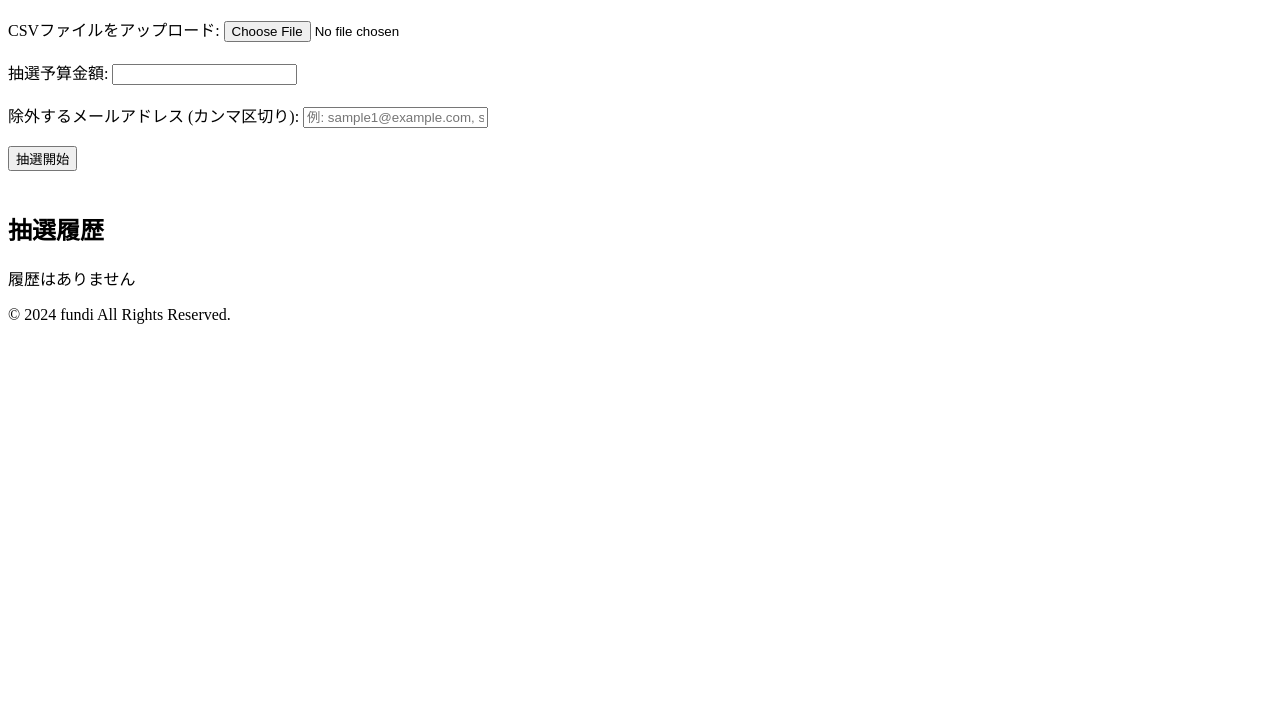
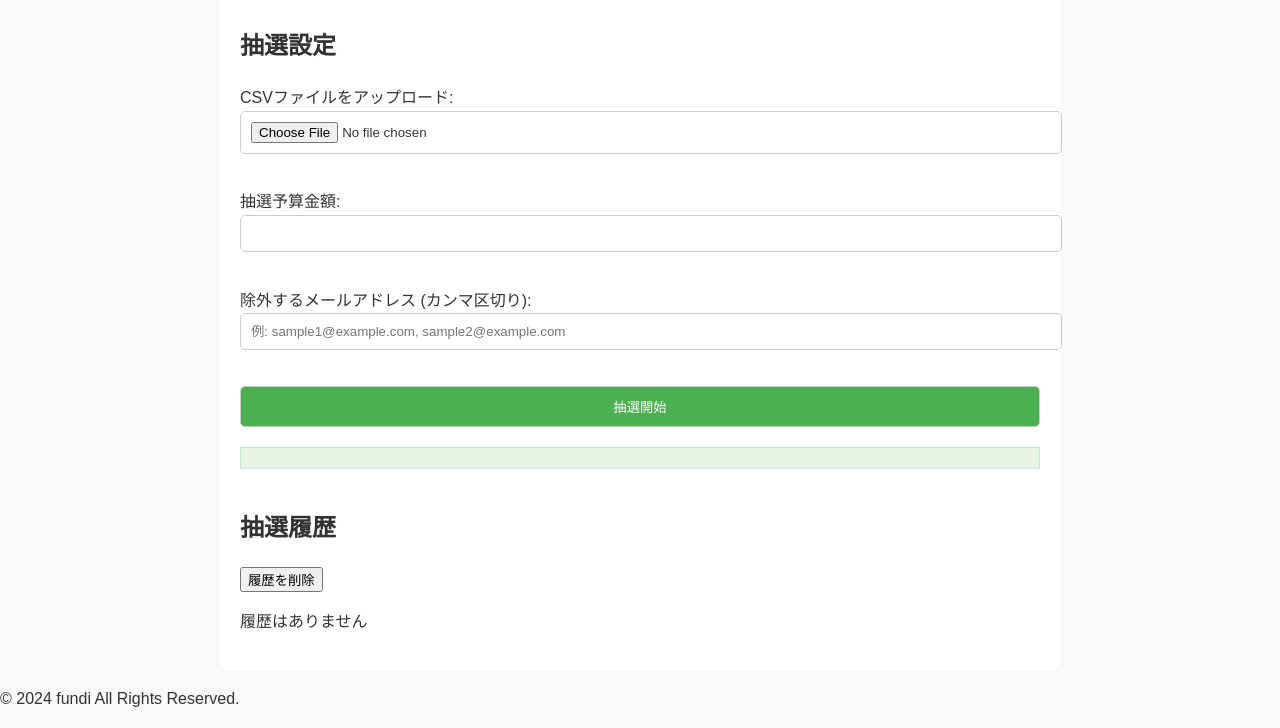
Before and after one commit to thiratsuka/lottery-app, a plain HTML site: page index.html in a window 1280 px wide. Shown: the part 127-855 px from the top of the page. Before the commit the page ends 800 px from the top, so only its background shows below. Drawn offline with Linux system fonts and the light colour scheme.

Commit message:
2024/12/09 v5

```diff
--- a/index.html
+++ b/index.html
@@ -5,6 +5,7 @@
     <meta charset="UTF-8">
     <meta name="viewport" content="width=device-width, initial-scale=1.0">
     <title>fundi抽選アプリ</title>
+    <link rel="stylesheet" href="./styles/style.css">
 </head>
 
 <body>
@@ -36,8 +37,8 @@
         </section>
         <section id="履歴" style="margin-top: 40px;">
             <h2>抽選履歴</h2>
+            <button onclick="clearHistory()">履歴を削除</button>
             <div id="history-list">
-                <!-- 履歴がここに表示されます -->
             </div>
         </section>
     </main>
--- a/script.js
+++ b/script.js
@@ -1,4 +1,4 @@
-console.log("2024/12/09 v4 - Debug version");
+console.log("2024/12/09 v5 - Debug version");
 
 // 抽選結果を保存するための変数
 let currentResults = null;
@@ -309,5 +309,12 @@ function submitForm() {
     reader.readAsText(fileInput.files[0]);
 }
 
+function clearHistory() {
+    if (confirm('履歴を全て削除してもよろしいですか？')) {
+        localStorage.removeItem(HISTORY_KEY);
+        displayHistory();
+    }
+}
+
 // 初期表示時に履歴を表示
 displayHistory();
```
